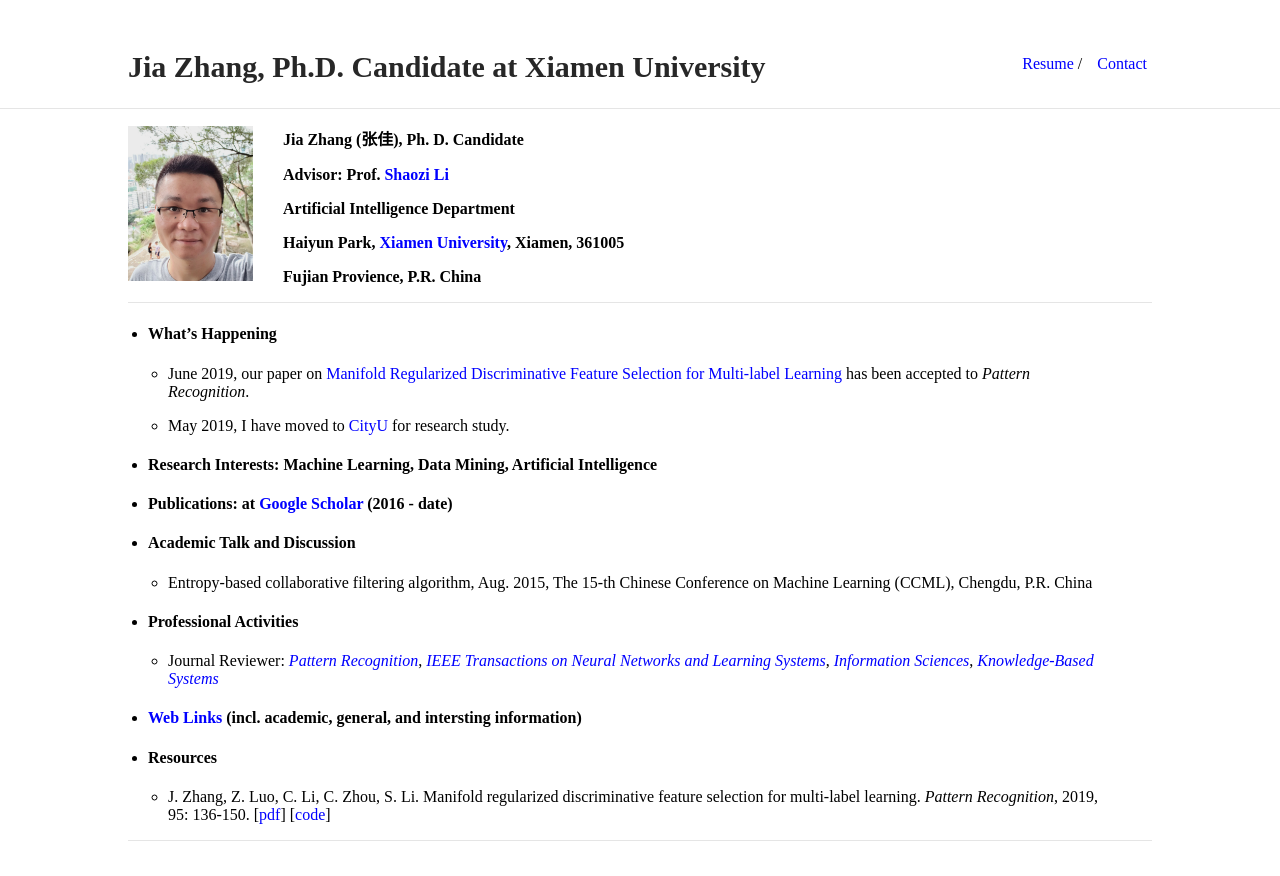
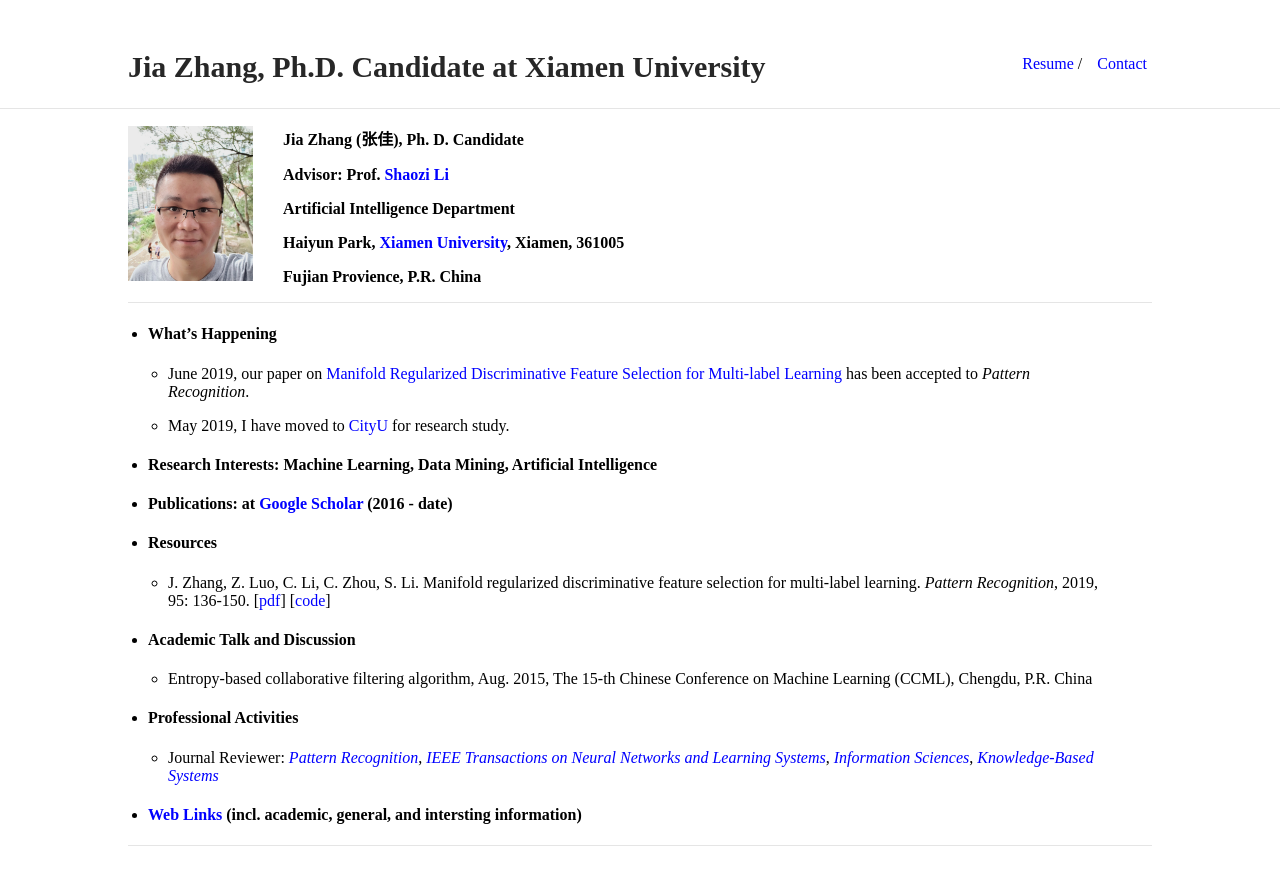
Before and after one commit to jiazhang-ml/jiazhang-ml.github.io, a Jekyll site: the page built from index.md, in a window 1280 px wide, cut to the strip 0-876 px from the top of the page. Built offline with Jekyll 4.4.1, drawn with Linux system fonts in a browser that asks for light colours; part of the change alters nothing that is shown.

```diff
--- a/index.md
+++ b/index.md
@@ -26,6 +26,10 @@ layout: default
 
 * #### Publications: at [Google Scholar](https://scholar.google.com.hk/citations?user=yBaTk-gAAAAJ&hl=en) (2016 - date)
 
+* #### Resources
+
+   * J. Zhang, Z. Luo, C. Li, C. Zhou, S. Li. Manifold regularized discriminative feature selection for multi-label learning. *Pattern Recognition*, 2019, 95: 136-150. [[pdf](1-s2.0-S0031320319302341-main.pdf)] [[code](MDFS-master.zip)]
+
 * #### Academic Talk and Discussion
 
     * Entropy-based collaborative filtering algorithm, Aug. 2015, The 15-th Chinese Conference on Machine Learning (CCML), Chengdu, P.R. China
@@ -35,7 +39,3 @@ layout: default
     * Journal Reviewer: [*Pattern Recognition*](https://www.journals.elsevier.com/pattern-recognition/), [*IEEE Transactions on Neural Networks and Learning Systems*](https://mc.manuscriptcentral.com/tnnls), [*Information Sciences*](https://www.journals.elsevier.com/information-sciences), [*Knowledge-Based Systems*](https://www.journals.elsevier.com/knowledge-based-systems)
 
 * #### [Web Links](links) (incl. academic, general, and intersting information)
-
-* #### Resources
-
-   * J. Zhang, Z. Luo, C. Li, C. Zhou, S. Li. Manifold regularized discriminative feature selection for multi-label learning. *Pattern Recognition*, 2019, 95: 136-150. [[pdf](1-s2.0-S0031320319302341-main.pdf)] [[code](MDFS-master.zip)]
```
